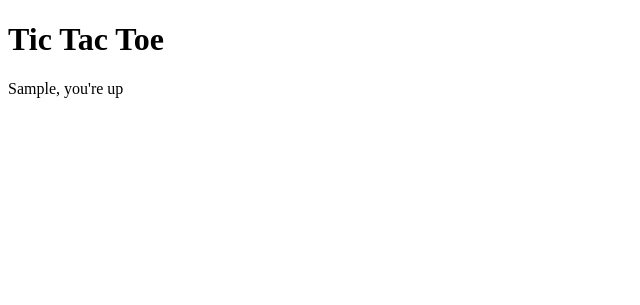
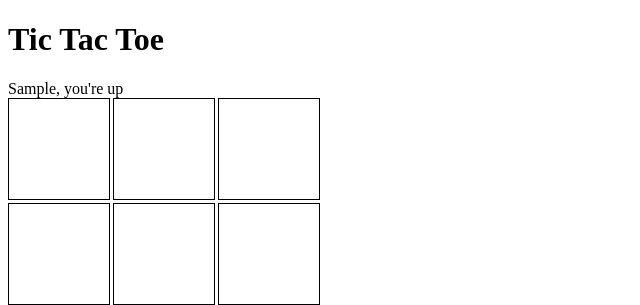
Before and after one commit to acciojob/tictactoe-Priyanka-frontend, a website: page main.html in a window 1280 px wide. Both pictures are taken after typing "Sample", "Sample" into the empty fields and a click on the button "Submit". Shown: the top 305 px of the page, without its empty margins (0-640 px from the left). Drawn offline with Linux system fonts and the light colour scheme.

Commit message:
created a submission

```diff
--- a/main.html
+++ b/main.html
@@ -8,8 +8,8 @@
 
 <body>
 	<div class='container'>
-		<input type="text" id='player1' placeholder='enter name' />
-		<input type="text" id='player2' placeholder='enter name' />
+		<input type="text" id='player-1' placeholder='enter name' />
+		<input type="text" id='player-2' placeholder='enter name' />
 		<button id='submit'>Submit</button>
 	</div>
 
--- a/script.js
+++ b/script.js
@@ -1,8 +1,8 @@
 const submitBtn = document.getElementById("submit");
 
 submitBtn.addEventListener("click", () => {
-  const player1 = document.getElementById("player1").value;
-  const player2 = document.getElementById("player2").value;
+  const player1 = document.getElementById("player-1").value;
+  const player2 = document.getElementById("player-2").value;
 
   document.querySelector(".container").innerHTML = `
     <h1>Tic Tac Toe</h1>
--- a/styles.css
+++ b/styles.css
@@ -1 +1,18 @@
 /*  your css code here. If applicable */
+.board {
+  display: grid;
+  grid-template-columns: repeat(3, 100px);
+  grid-template-rows: repeat(3, 100px);
+  gap: 5px;
+}
+
+.cell {
+  width: 100px;
+  height: 100px;
+  border: 1px solid black;
+  display: flex;
+  justify-content: center;
+  align-items: center;
+  font-size: 2rem;
+  cursor: pointer;
+}
```
